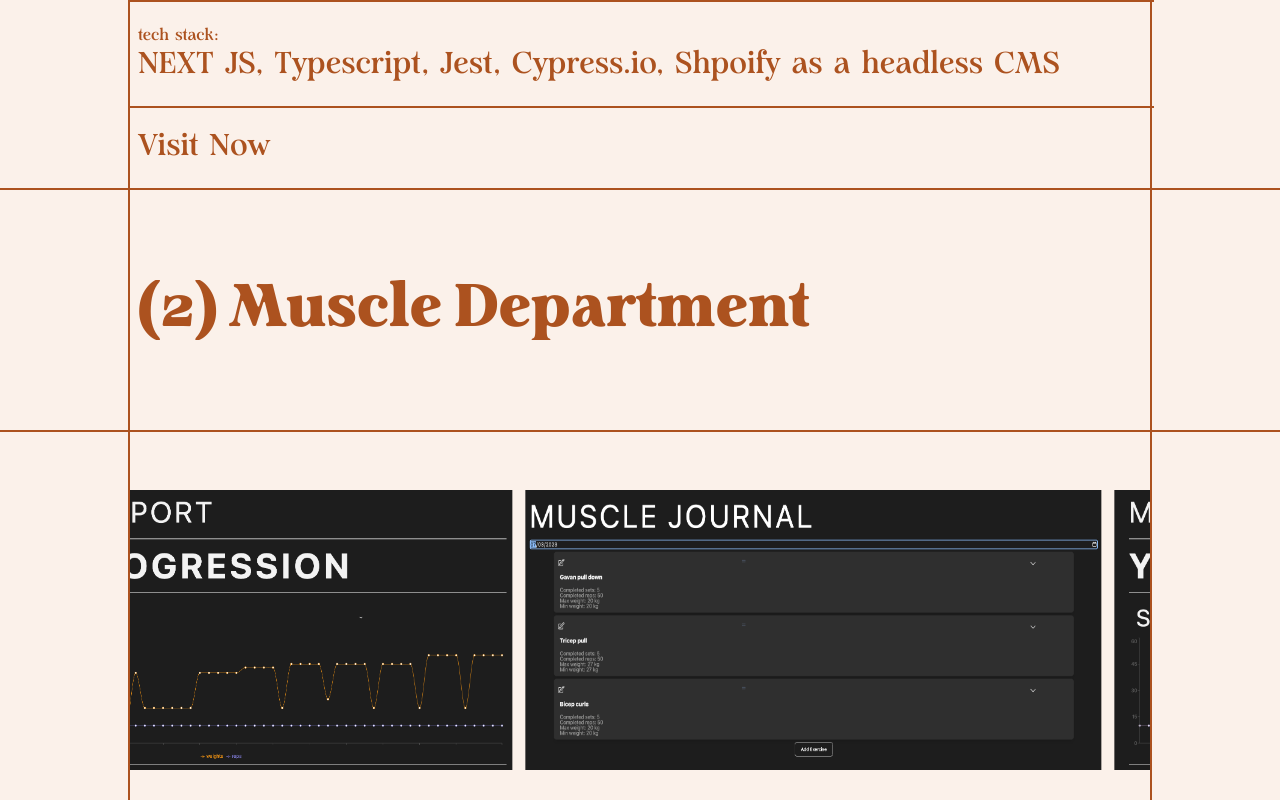
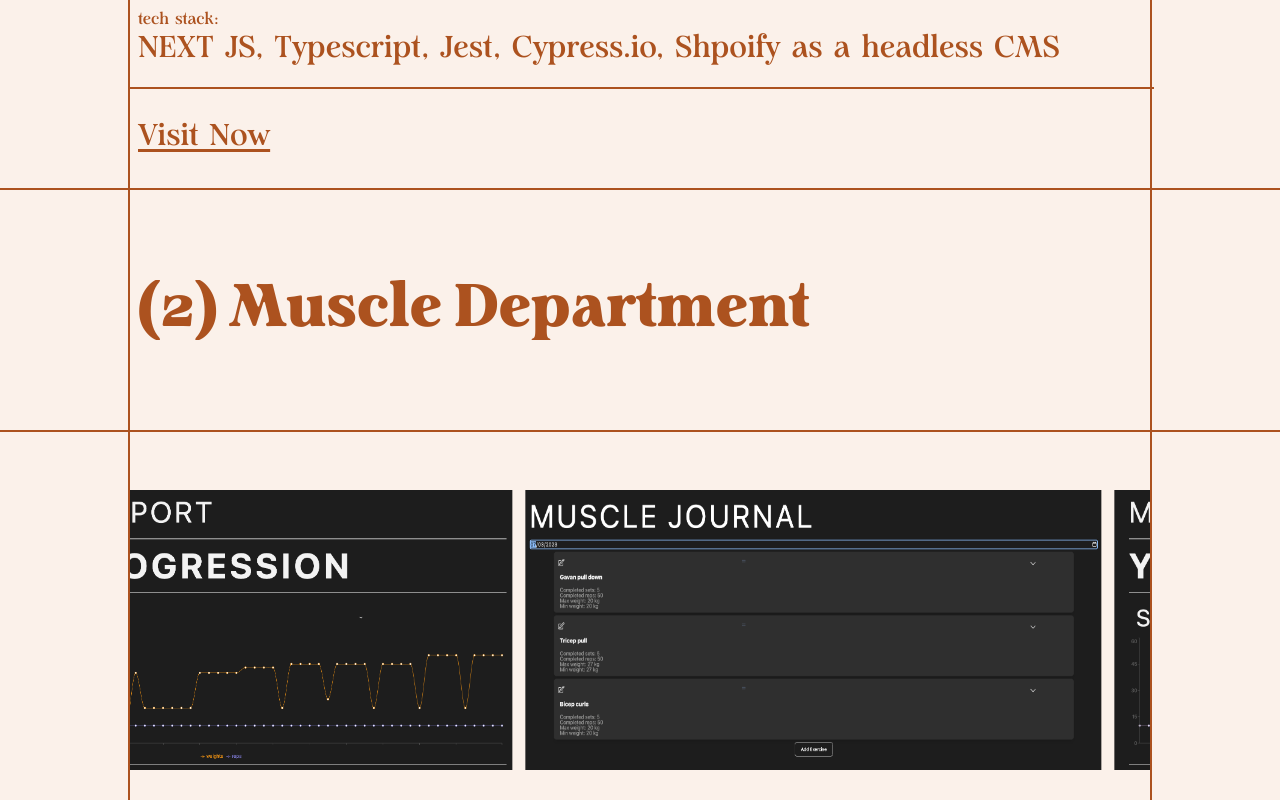
Before and after one commit to wecessary/personal-website-2023, a Next.js app: page / in a window 1280 px wide. Shown: the part 2920-3720 px from the top of the page. Built offline with nearby package versions, Linux system fonts and the light colour scheme.

Commit message:
add project Url

```diff
--- a/src/components/projects/ProjectTemplate.tsx
+++ b/src/components/projects/ProjectTemplate.tsx
@@ -10,6 +10,7 @@ interface ProjectProps {
   client: string;
   role: string;
   techStack: string;
+  projectUrl: string;
 }
 
 export const ProjectTemplate = ({
@@ -19,6 +20,7 @@ export const ProjectTemplate = ({
   client,
   role,
   techStack,
+  projectUrl,
 }: ProjectProps) => {
   return (
     <>
@@ -53,7 +55,7 @@ export const ProjectTemplate = ({
               textSize="xs"
               childPosition="none"
             >
-              <div className="grid grid-row-4 h-full">
+              <div className="grid grid-rows-4 h-full">
                 <RowChildContainer
                   textSize="xs"
                   childPosition="flexColCenter"
@@ -86,7 +88,14 @@ export const ProjectTemplate = ({
                   childPosition="flexColCenter"
                   borderColour="border-orange"
                 >
-                  <p className="px-2">Visit Now</p>
+                  <p className="px-2">
+                    <a
+                      className="underline underline-offset-4 hover:no-underline"
+                      href={projectUrl}
+                    >
+                      Visit Now
+                    </a>
+                  </p>
                 </RowChildContainer>
               </div>
             </RowChildContainer>
--- a/src/components/projects/Projects.tsx
+++ b/src/components/projects/Projects.tsx
@@ -28,6 +28,7 @@ export const Projects = () => {
         client={"Waiz New Zealand Blue Spring Water"}
         role="Design and Dev"
         techStack="NEXT JS, Typescript, Jest, Cypress.io, Shpoify as a headless CMS"
+        projectUrl="https://www.waizwater.com/en-GB"
       />
       <ProjectTemplate
         title="(2) Muscle Department"
@@ -36,6 +37,7 @@ export const Projects = () => {
         client={"myself"}
         role="Design and Dev"
         techStack="React, Typescript, NoSQL, React Router, Jest"
+        projectUrl="https://workout-tracker-bd0f5.web.app/"
       />
     </>
   );
```
